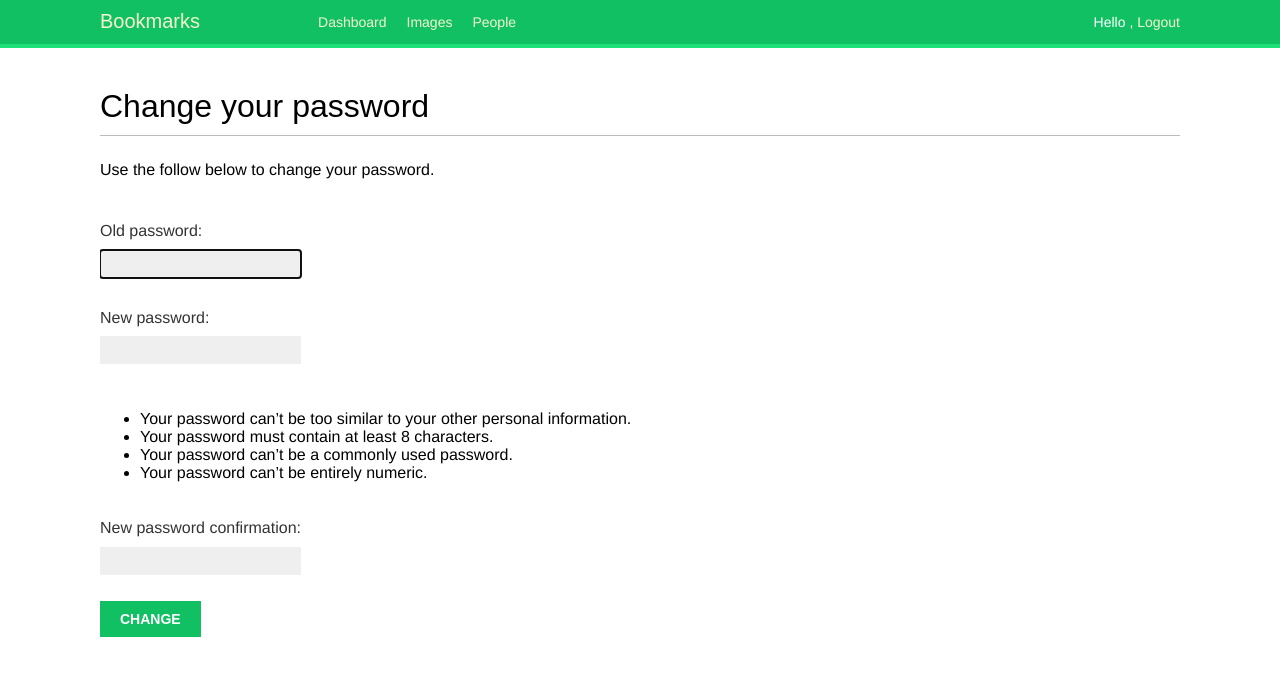
After one commit to makedevpro/a_mele_2_bookmarks, a Django app: page /account/password_change/ in a window 1280 px wide. The commit adds this page. Shown: the top 676 px of the page. Run offline with Django 3.2, Linux system fonts and the light colour scheme; a user stored in the database is signed in; some web fonts are replaced.

Commit message:
Added password change views and del namespace "account" for it working

```diff
--- a/a_male_2_bookmarks/settings.py
+++ b/a_male_2_bookmarks/settings.py
@@ -129,10 +129,10 @@ STATIC_ROOT = os.path.join(BASE_DIR, 'static')
 # указывает адрес, куда Django будет перенаправлять
 # пользователя при успешной авторизации, если не указан GET-параметр
 # next;
-LOGIN_REDIRECT_URL = 'account:dashboard'
+LOGIN_REDIRECT_URL = 'dashboard'
 # адрес, куда нужно перенаправлять пользователя для входа
 # в систему, например из обработчиков с декоратором login_required;
-LOGIN_URL = 'account:login'
+LOGIN_URL = 'login'
 # адрес, перейдя по которому, пользователь выйдет из своего
 # аккаунта.
-LOGOUT_URL = 'account:logout'
+LOGOUT_URL = 'logout'
--- a/a_male_2_bookmarks/urls.py
+++ b/a_male_2_bookmarks/urls.py
@@ -17,7 +17,7 @@ from django.contrib import admin
 from django.urls import path, include
 
 urlpatterns = [
-    path('account/', include('account.urls', namespace='account')),
+    path('account/', include('account.urls')),
     path('admin/', admin.site.urls),
 
 ]
--- a/account/templates/base.html
+++ b/account/templates/base.html
@@ -13,7 +13,7 @@
         {% if request.user.is_authenticated %}
             <ul class="menu">
                 <li {% if section == 'dashboard' %}class="selected"{% endif %}>
-                    <a href="{% url 'account:dashboard' %}">Dashboard</a>
+                    <a href="{% url 'dashboard' %}">Dashboard</a>
                 </li>
                 <li {% if section == 'images' %}class="selected"{% endif %}>
                     <a href="#">Images</a>
@@ -26,9 +26,9 @@
         <span class="user">
             {% if request.user.is_authenticated %}
                 Hello {{ request.user.first_name }},
-                <a href="{% url 'account:logout' %}">Logout</a>
+                <a href="{% url 'logout' %}">Logout</a>
             {% else %}
-                <a href="{% url 'account:login' %}">Log-in</a>
+                <a href="{% url 'login' %}">Log-in</a>
             {% endif %}
         </span>
     </div>
--- a/account/templates/registration/logged_out.html
+++ b/account/templates/registration/logged_out.html
@@ -6,6 +6,6 @@
     <h1>Logged out</h1>
     <p>
         You have been succesfully logged out.
-        You can <a href="{% url 'account:login' %}">log-in again</a>
+        You can <a href="{% url 'login' %}">log-in again</a>
     </p>
 {% endblock %}
--- /dev/null
+++ b/account/templates/registration/password_change_form.html
@@ -0,0 +1,13 @@
+{% extends 'base.html' %}
+
+{% block title %}Change your password{% endblock %}
+
+{% block content %}
+    <h1>Change your password</h1>
+    <p>Use the follow below to change your password.</p>
+    <form action="." method="post">
+        {{ form.as_p }}
+        {% csrf_token %}
+        <input type="submit" value="Change">
+    </form>
+{% endblock %}
--- a/account/urls.py
+++ b/account/urls.py
@@ -3,11 +3,15 @@ from django.urls import path
 
 from . import views
 
-app_name = 'account'
+# app_name = 'account'
 
 urlpatterns = [
     # path('login/', views.user_login, name='login'),
     path('', views.dashboard, name='dashboard'),
     path('login/', auth_views.LoginView.as_view(), name='login'),
     path('logout/', auth_views.LogoutView.as_view(), name='logout'),
+    path('password_change/', auth_views.PasswordChangeView.as_view(),
+         name='password_change'),
+    path('password_change/done/', auth_views.PasswordChangeDoneView.as_view(),
+         name='password_change_done'),
 ]
```
Also changed, not shown: account/templates/registration/password_change_done.html (added, +8 -0 lines), db.sqlite3.
